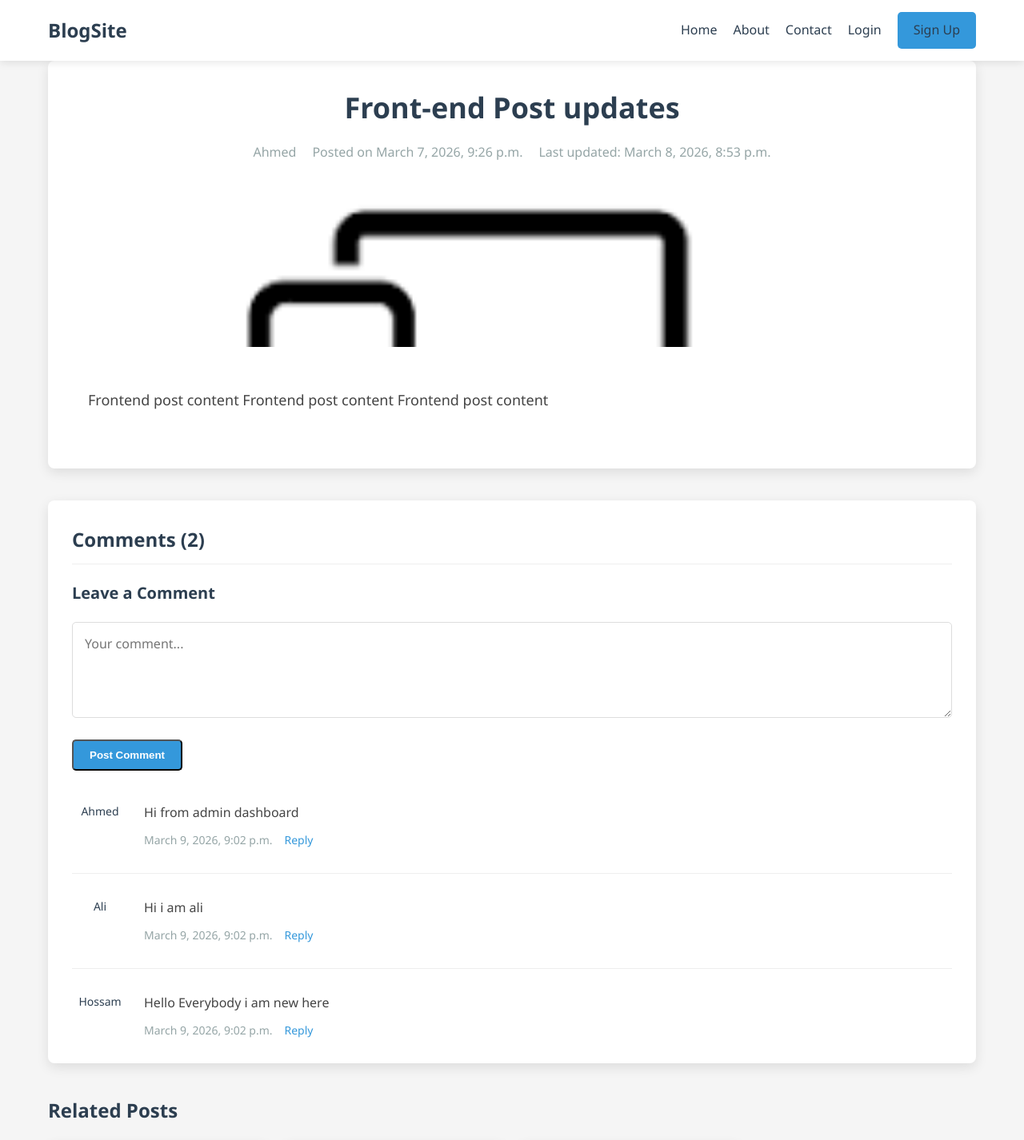
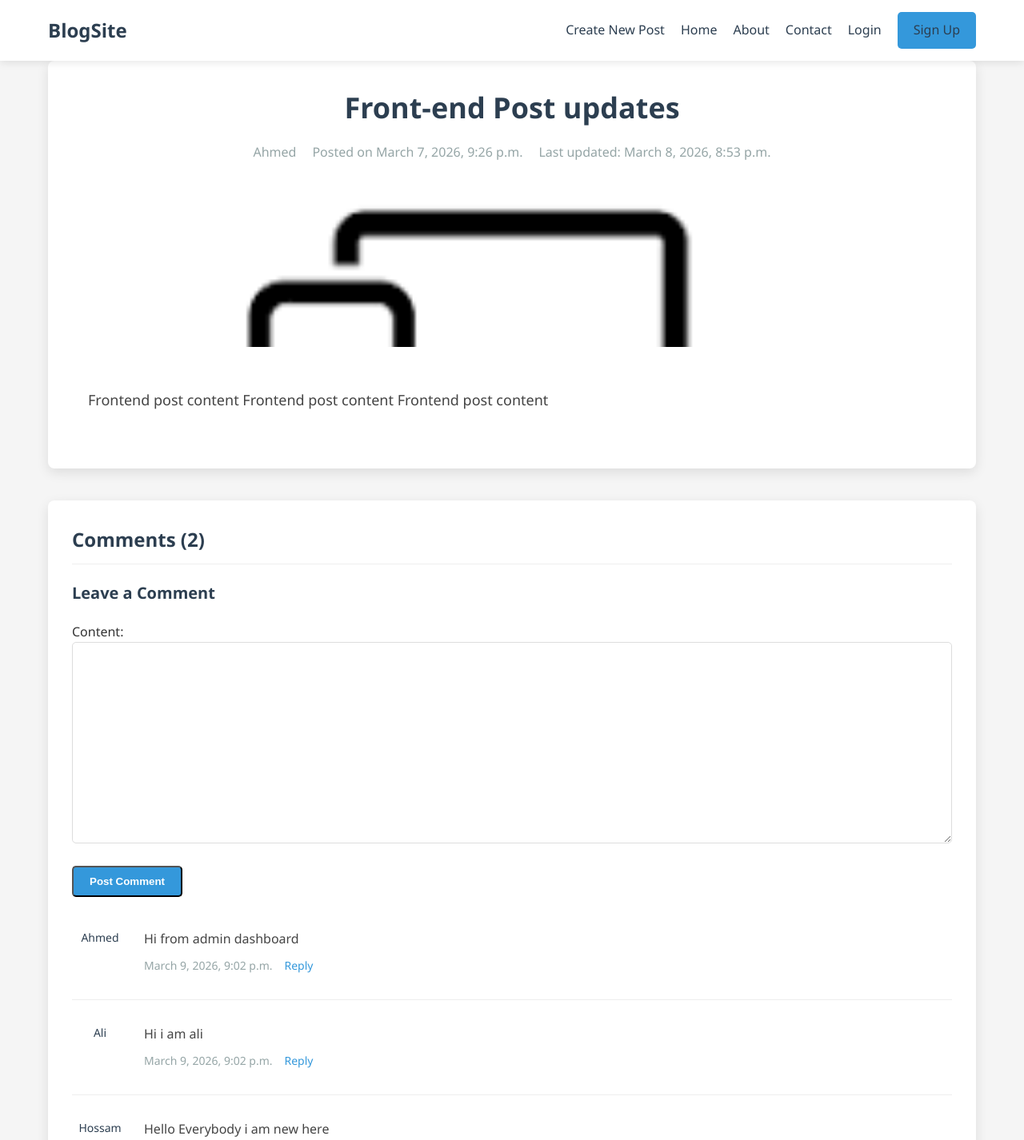
Before and after one commit to A-132001/g_122_project_blog, a Django app: page /posts/1 in a window 1280 px wide. Shown: the top 1426 px of the page at 80% size. Run offline with Django 5.2, Linux system fonts and the light colour scheme; data comes from the database, SQL or seed files in the repository; both versions use the stored data as it was after the commit.

Commit message:
learning forms in django

```diff
--- /dev/null
+++ b/blog/forms.py
@@ -0,0 +1,18 @@
+from .models import Comment,Post
+from django import forms
+
+class CommentForm(forms.ModelForm):
+    class Meta:
+        model = Comment
+        fields = ['content']
+
+
+# class PostForm(forms.Form):
+#     title = forms.CharField(max_length=100)
+#     content = forms.CharField(widget=forms.Textarea)
+#     image = forms.FileField(required=True)
+
+class PostForm(forms.ModelForm):
+    class Meta:
+        model = Post
+        fields = ['title','content','image','is_published']
--- a/blog/urls.py
+++ b/blog/urls.py
@@ -1,7 +1,9 @@
 from django.urls import path
-from .views import posts,post_details
+from .views import posts,post_details,create_post
 
 urlpatterns = [
     path('',posts,name= "all_posts"),
-    path('posts/<int:pk>',post_details,name="post_details")
+    path('posts/<int:pk>',post_details,name="post_details"),
+    path('posts/create',create_post,name="create_post")
+
 ]
--- a/blog/views.py
+++ b/blog/views.py
@@ -1,5 +1,6 @@
-from django.shortcuts import render
+from django.shortcuts import render,redirect
 from .models import Post
+from .forms import CommentForm,PostForm
 
 def posts(req):
     posts = Post.objects.all()
@@ -8,4 +9,26 @@ def posts(req):
 def post_details(req,pk):
     post = Post.objects.get(id=pk)
     comments = post.comments.all()
-    return render(req,'blog/post_details.html',{'post':post,"comments":comments})
+    if req.method == "POST":
+        form = CommentForm(req.POST)
+        if form.is_valid():
+            comment = form.save(commit=False)
+            comment.post = post
+            comment.author = req.user.username
+            form.save()
+            return redirect("post_details",pk=post.id)
+    else:
+        form = CommentForm()
+    context = {'post':post,"comments":comments,'form':form}
+    return render(req,'blog/post_details.html',context)
+
+
+def create_post(req):
+    if req.method == "POST":
+        form = PostForm(req.POST,req.FILES)
+        if form.is_valid():
+            form.save()
+            return redirect("all_posts")
+    else:
+        form = PostForm()
+    return render(req,'blog/create_post.html',{"form":form})
--- a/templates/base.html
+++ b/templates/base.html
@@ -17,6 +17,7 @@
       <div class="container">
         <a href="all_posts.html" class="logo">BlogSite</a>
         <div class="nav-links">
+          <a href="{% url 'create_post' %}">Create New Post</a>
           <a href="{% url 'all_posts' %}">Home</a>
           <a href="#">About</a>
           <a href="#">Contact</a>
@@ -45,6 +46,7 @@
           <div class="footer-section">
             <h3>Quick Links</h3>
             <ul>
+              <li><a href="{% url 'create_post' %}">Create New Post</a></li>
               <li><a href="all_posts.html">Home</a></li>
               <li><a href="#">About</a></li>
               <li><a href="#">Contact</a></li>
--- a/templates/blog/post_details.html
+++ b/templates/blog/post_details.html
@@ -26,10 +26,9 @@
 
     <div class="comment-form">
       <h4>Leave a Comment</h4>
-      <form>
-        <div class="form-group">
-          <textarea placeholder="Your comment..." rows="4"></textarea>
-        </div>
+      <form method="post" enctype="multipart/form-data">
+        {% csrf_token %}
+        <div class="form-group">{{form}}</div>
         <button type="submit" class="btn">Post Comment</button>
       </form>
     </div>
```
Also changed, not shown: templates/blog/create_post.html (added, +10 -0 lines), db.sqlite3, posts_images/frontent_ILJaHz9.png (added), posts_images/frontent_LYE2ebF.png (added), posts_images/fullstack_68skCot.jfif (added).
